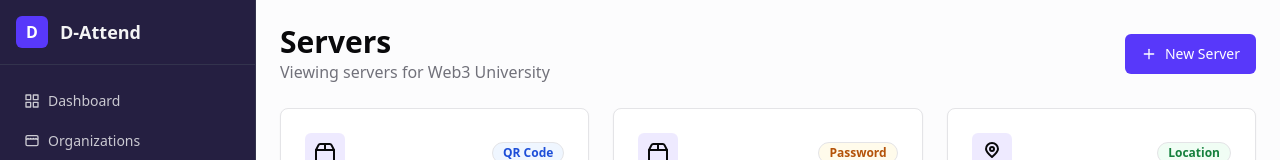
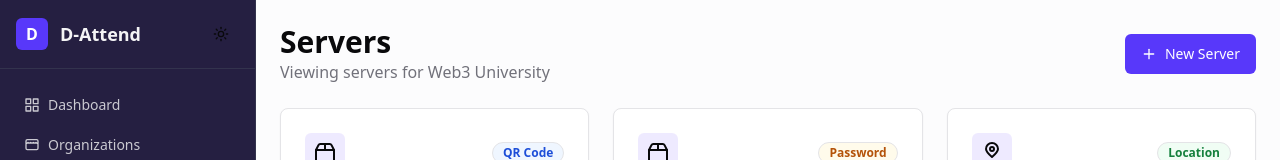
Before and after one commit to kirtiwardhan-singh/attend-dashboard-nexus, a React (Vite) app: page /servers in a window 1280 px wide. Shown: the top 160 px of the page. Built offline with nearby package versions, Linux system fonts and the light colour scheme; sample sign-in values are in the browser's storage.

Commit message:
Add dark theme toggle
Implement a toggle button to switch between light and dark themes.

```diff
--- a/src/App.tsx
+++ b/src/App.tsx
@@ -6,6 +6,7 @@ import { QueryClient, QueryClientProvider } from "@tanstack/react-query";
 import { BrowserRouter, Routes, Route } from "react-router-dom";
 import { AuthProvider } from "./context/authContext";
 import { DashboardProvider } from "./context/dashboardContext";
+import { ThemeProvider } from "./context/themeContext";
 
 import Index from "./pages/Index";
 import Dashboard from "./pages/Dashboard";
@@ -20,6 +21,7 @@ const queryClient = new QueryClient();
 
 const App = () => (
   <QueryClientProvider client={queryClient}>
+    <ThemeProvider>
       <AuthProvider>
         <DashboardProvider>
           <TooltipProvider>
@@ -40,6 +42,7 @@ const App = () => (
           </TooltipProvider>
         </DashboardProvider>
       </AuthProvider>
+    </ThemeProvider>
   </QueryClientProvider>
 );
 
--- a/src/components/layout/Sidebar.tsx
+++ b/src/components/layout/Sidebar.tsx
@@ -4,6 +4,7 @@ import { Link, useLocation } from 'react-router-dom';
 import { cn } from '@/lib/utils';
 import { useAuth } from '@/context/authContext';
 import { Button } from '@/components/ui/button';
+import { ThemeToggle } from '@/components/theme/ThemeToggle';
 
 type SidebarLinkProps = {
   href: string;
@@ -39,11 +40,14 @@ export default function Sidebar() {
 
   return (
     <aside className="h-screen w-64 flex flex-col bg-sidebar fixed left-0 top-0 border-r border-sidebar-border">
-      <div className="p-4 border-b border-sidebar-border flex items-center">
-        <div className="w-8 h-8 rounded-md bg-primary flex items-center justify-center mr-3">
-          <span className="font-bold text-white">D</span>
+      <div className="p-4 border-b border-sidebar-border flex items-center justify-between">
+        <div className="flex items-center">
+          <div className="w-8 h-8 rounded-md bg-primary flex items-center justify-center mr-3">
+            <span className="font-bold text-white">D</span>
+          </div>
+          <h1 className="font-bold text-sidebar-foreground text-lg">D-Attend</h1>
         </div>
-        <h1 className="font-bold text-sidebar-foreground text-lg">D-Attend</h1>
+        <ThemeToggle />
       </div>
 
       <div className="flex-1 overflow-auto py-4 px-2 space-y-1">
--- /dev/null
+++ b/src/components/theme/ThemeToggle.tsx
@@ -0,0 +1,36 @@
+
+import React from 'react';
+import { Moon, Sun } from 'lucide-react';
+import { useTheme } from '@/context/themeContext';
+import { Button } from '@/components/ui/button';
+import { Toggle } from '@/components/ui/toggle';
+import { Tooltip, TooltipContent, TooltipProvider, TooltipTrigger } from '@/components/ui/tooltip';
+
+export function ThemeToggle() {
+  const { theme, toggleTheme } = useTheme();
+
+  return (
+    <TooltipProvider>
+      <Tooltip>
+        <TooltipTrigger asChild>
+          <Button
+            variant="ghost"
+            size="icon"
+            onClick={toggleTheme}
+            className="w-9 h-9 rounded-md"
+          >
+            {theme === 'dark' ? (
+              <Moon className="h-[1.2rem] w-[1.2rem]" />
+            ) : (
+              <Sun className="h-[1.2rem] w-[1.2rem]" />
+            )}
+            <span className="sr-only">Toggle theme</span>
+          </Button>
+        </TooltipTrigger>
+        <TooltipContent>
+          <p>Toggle theme</p>
+        </TooltipContent>
+      </Tooltip>
+    </TooltipProvider>
+  );
+}
--- /dev/null
+++ b/src/context/themeContext.tsx
@@ -0,0 +1,59 @@
+
+import React, { createContext, useContext, useState, useEffect } from 'react';
+
+type Theme = 'light' | 'dark';
+
+interface ThemeContextType {
+  theme: Theme;
+  toggleTheme: () => void;
+}
+
+const ThemeContext = createContext<ThemeContextType | undefined>(undefined);
+
+export const ThemeProvider = ({ children }: { children: React.ReactNode }) => {
+  // Initialize theme from localStorage or default to 'light'
+  const [theme, setTheme] = useState<Theme>('light');
+
+  // On mount, check localStorage and system preference
+  useEffect(() => {
+    const savedTheme = localStorage.getItem('theme') as Theme | null;
+
+    if (savedTheme) {
+      setTheme(savedTheme);
+    } else if (window.matchMedia('(prefers-color-scheme: dark)').matches) {
+      setTheme('dark');
+    }
+  }, []);
+
+  // Apply theme class to document when theme changes
+  useEffect(() => {
+    const root = window.document.documentElement;
+
+    if (theme === 'dark') {
+      root.classList.add('dark');
+    } else {
+      root.classList.remove('dark');
+    }
+
+    // Save to localStorage
+    localStorage.setItem('theme', theme);
+  }, [theme]);
+
+  const toggleTheme = () => {
+    setTheme(prevTheme => (prevTheme === 'light' ? 'dark' : 'light'));
+  };
+
+  return (
+    <ThemeContext.Provider value={{ theme, toggleTheme }}>
+      {children}
+    </ThemeContext.Provider>
+  );
+};
+
+export const useTheme = (): ThemeContextType => {
+  const context = useContext(ThemeContext);
+  if (context === undefined) {
+    throw new Error('useTheme must be used within a ThemeProvider');
+  }
+  return context;
+};
```
Lines whose indentation alone changed are shown as unchanged.
